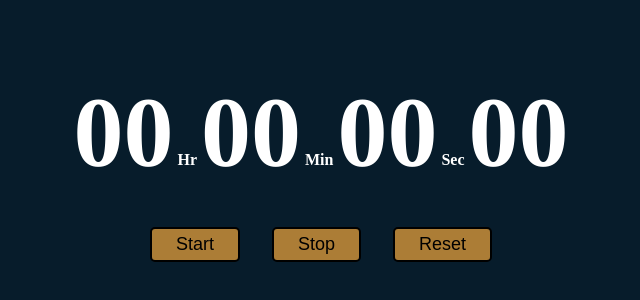
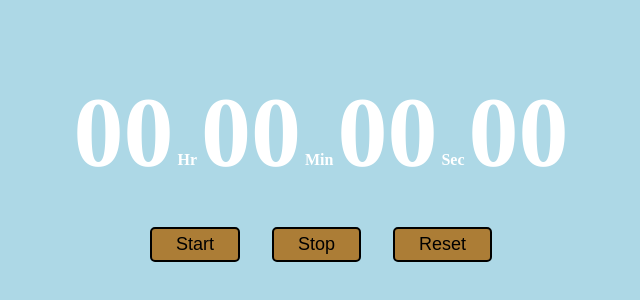
Before and after one commit to pj2083/Stopwatch, a plain HTML site: page index.html in a window 1280 px wide. Shown: the part 236-536 px from the top of the page, without its empty margins (319-959 px from the left). Drawn offline with Linux system fonts and the light colour scheme.

Commit message:
Update style.css

```diff
--- a/style.css
+++ b/style.css
@@ -1,7 +1,6 @@
 body{
-    /* background-color: rgb(107, 238, 90); */
-    background-color: rgb(7, 28, 43);
-    display: flex;
+     background-color:lightblue;
+     display: flex;
     justify-content:center;
     align-items: center;
     height: 100vh;
```
